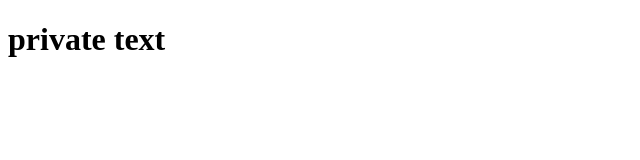
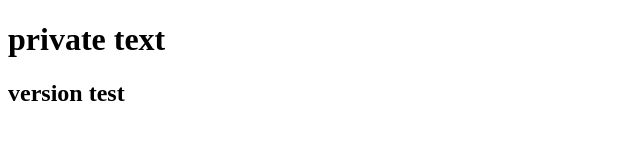
Before and after one commit to vaerilius/Module-Patterns, a plain HTML site: page modulePatterns.html in a window 1280 px wide. Shown: the whole page, without its empty margins (0-640 px from the left). Drawn offline with Linux system fonts and the light colour scheme.

Commit message:
git test

```diff
--- a/modulePatterns.html
+++ b/modulePatterns.html
@@ -8,6 +8,7 @@
 </head>
 <body>
    <h1>testting</h1>
+   <h2>version test</h2>
 
    <script src="app.js"></script>
 </body>
```
